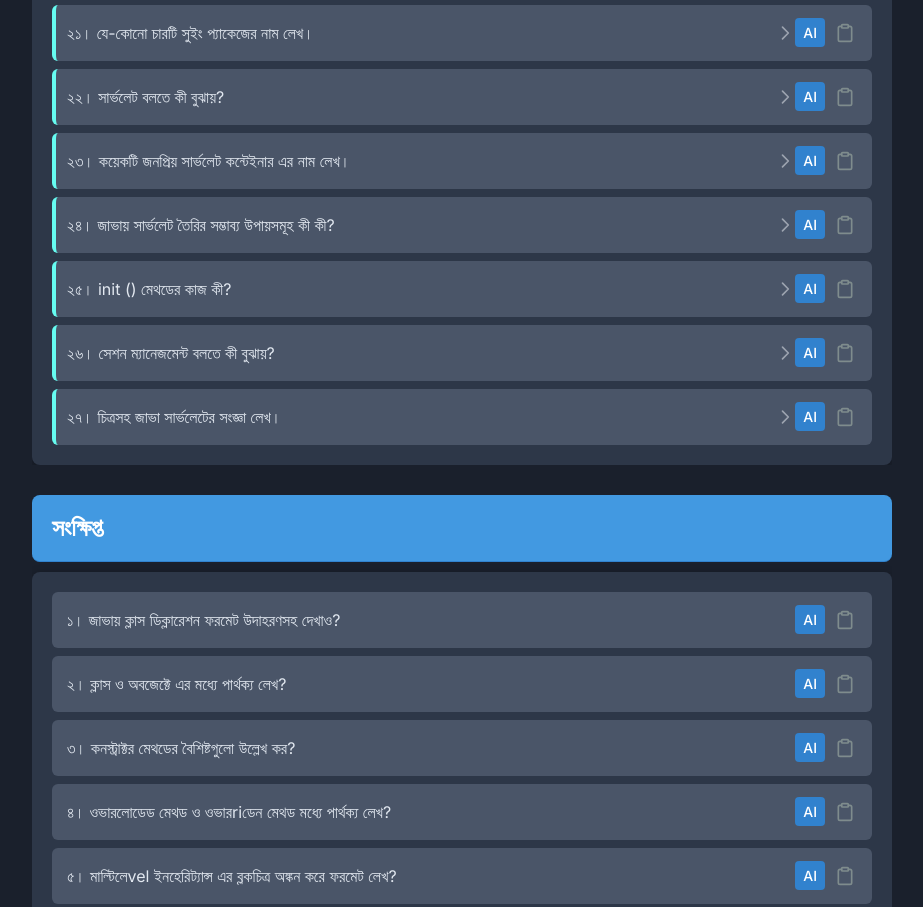
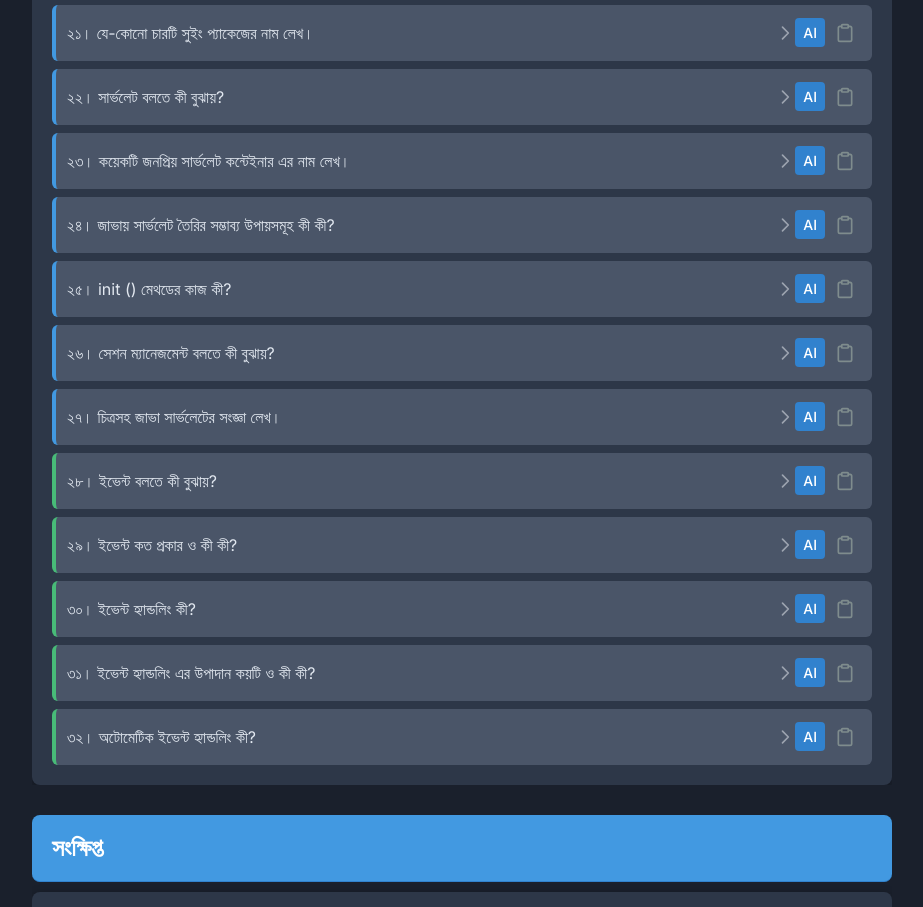
Before and after one commit to expgg/sahrfa, a plain HTML site: page study/suggetions/s/5thjava/index.html in a window 1280 px wide. Shown: the part 1662-2569 px from the top of the page, without its empty margins (178-1101 px from the left). Drawn offline with nearby package versions, Linux system fonts and the light colour scheme.

Commit message:
Update index.html

```diff
--- a/study/suggetions/s/5thjava/index.html
+++ b/study/suggetions/s/5thjava/index.html
@@ -114,14 +114,25 @@
             background-color: #636b7f; /* Slightly lighter on hover */
             transform: translateY(-2px); /* Subtle lift effect */
         }
-        /* New style for highlighted questions - now a subtle left border */
-        .highlighted-question-item {
-            border-left: 4px solid #66FCF1; /* Cyan stripe on the left */
+        /* Style for blue stripe items */
+        .blue-stripe-item {
+            border-left: 4px solid #4299e1; /* Blue stripe on the left */
             padding-left: 11px; /* Adjust padding to account for the border */
             background-color: #4a5568; /* Keep original background for subtle effect */
             color: #e2e8f0; /* Keep original text color */
         }
-        .highlighted-question-item:hover {
+        .blue-stripe-item:hover {
+            background-color: #636b7f; /* Maintain hover effect */
+            transform: translateY(-2px);
+        }
+        /* Style for green stripe items */
+        .green-stripe-item {
+            border-left: 4px solid #48bb78; /* Green stripe on the left */
+            padding-left: 11px; /* Adjust padding to account for the border */
+            background-color: #4a5568; /* Keep original background for subtle effect */
+            color: #e2e8f0; /* Keep original text color */
+        }
+        .green-stripe-item:hover {
             background-color: #636b7f; /* Maintain hover effect */
             transform: translateY(-2px);
         }
@@ -468,20 +479,26 @@
                 { text: "১২। স্ট্রিং কী?", answer: "ক্যারেক্টারের একটি অনুক্রম।" },
                 { text: "১৩। এক্সেপশন হ্যান্ডলিং কি?", answer: "প্রোগ্রামের ত্রুটি মোকাবিলা ও ব্যবস্থাপনার প্রক্রিয়া।" },
                 { text: "১৪। এক্সপশন কী? কী কী কারনে হতে পারে?", answer: "প্রোগ্রাম নির্বাহের অস্বাভাবিক ঘটনা; ফাইল বা নেটওয়ার্ক ত্রুটি, অবৈধ ইনপুট ইত্যাদি কারণে হতে পারে।" },
-                // New very-short questions added previously
-                { text: "১৫। জাভা ডেটাবেজ কানেকটিভিটি (JDBC) বলতে কী বুঝায়?", answer: "JDBC হলো জাভা থেকে ডেটাবেজ সংযোগের API।", highlight: true },
-                { text: "১৬। কানেকশন কী?", answer: "কানেকশন হলো ডেটাবেজের সাথে জাভার সেশন।", highlight: true },
-                { text: "১৭। স্টেটমেন্ট বলতে কী বুঝায়?", answer: "স্টেটমেন্ট হলো SQL কোয়েরি চালানোর ইন্টারফেস।", highlight: true },
-                { text: "১৮। নেটওয়ার্ক প্রটোকল ড্রাইভার কী?", answer: "নেটওয়ার্ক প্রটোকল ড্রাইভার হলো সরাসরি ডেটাবেজে সংযোগকারী JDBC ড্রাইভার।", highlight: true },
-                { text: "১৯। জাভা সুইং বলতে কী বুঝায়?", answer: "জাভা সুইং হলো জাভাতে GUI তৈরির লাইব্রেরি।", highlight: true },
-                { text: "২০। সুইং প্যাকেজ বলতে কী বুঝায়?", answer: "সুইং প্যাকেজ হলো GUI উপাদান তৈরির ক্লাস সংগ্রহ।", highlight: true },
-                { text: "২১। যে-কোনো চারটি সুইং প্যাকেজের নাম লেখ।", answer: "javax.swing, javax.swing.event, javax.swing.text, javax.swing.table।", highlight: true },
-                { text: "২২। সার্ভলেট বলতে কী বুঝায়?", answer: "সার্ভলেট হলো ওয়েব সার্ভারের জন্য জাভা ক্লাস।", highlight: true },
-                { text: "২৩। কয়েকটি জনপ্রিয় সার্ভলেট কন্টেইনার এর নাম লেখ।", answer: "অ্যাপাচি টমক্যাট, জেটি, ওয়াইল্ডফ্লাই।", highlight: true },
-                { text: "২৪। জাভায় সার্ভলেট তৈরির সম্ভাব্য উপায়সমূহ কী কী?", answer: "ইন্টারফেস ইমপ্লিমেন্ট বা ক্লাস এক্সটেন্ড করে।", highlight: true },
-                { text: "২৫। init () মেথডের কাজ কী?", answer: "init() সার্ভলেটের শুরুর ইনিশিয়ালাইজেশন করে।", highlight: true },
-                { text: "২৬। সেশন ম্যানেজমেন্ট বলতে কী বুঝায়?", answer: "সেশন ম্যানেজমেন্ট হলো ব্যবহারকারীর স্টেট বজায় রাখার প্রক্রিয়া।", highlight: true },
-                { text: "২৭। চিত্রসহ জাভা সার্ভলেটের সংজ্ঞা লেখ।", answer: "জাভা সার্ভলেট হলো সার্ভার-সাইড প্রোগ্রাম যা ওয়েব কন্টেন্ট তৈরি করে।", highlight: true }
+                // New very-short questions added previously with blue stripe
+                { text: "১৫। জাভা ডেটাবেজ কানেকটিভিটি (JDBC) বলতে কী বুঝায়?", answer: "JDBC হলো জাভা থেকে ডেটাবেজ সংযোগের API।", stripe: 'blue' },
+                { text: "১৬। কানেকশন কী?", answer: "কানেকশন হলো ডেটাবেজের সাথে জাভার সেশন।", stripe: 'blue' },
+                { text: "১৭। স্টেটমেন্ট বলতে কী বুঝায়?", answer: "স্টেটমেন্ট হলো SQL কোয়েরি চালানোর ইন্টারফেস।", stripe: 'blue' },
+                { text: "১৮। নেটওয়ার্ক প্রটোকল ড্রাইভার কী?", answer: "নেটওয়ার্ক প্রটোকল ড্রাইভার হলো সরাসরি ডেটাবেজে সংযোগকারী JDBC ড্রাইver।", stripe: 'blue' },
+                { text: "১৯। জাভা সুইং বলতে কী বুঝায়?", answer: "জাভা সুইং হলো জাভাতে GUI তৈরির লাইব্রেরি।", stripe: 'blue' },
+                { text: "২০। সুইং প্যাকেজ বলতে কী বুঝায়?", answer: "সুইং প্যাকেজ হলো GUI উপাদান তৈরির ক্লাস সংগ্রহ।", stripe: 'blue' },
+                { text: "২১। যে-কোনো চারটি সুইং প্যাকেজের নাম লেখ।", answer: "javax.swing, javax.swing.event, javax.swing.text, javax.swing.table।", stripe: 'blue' },
+                { text: "২২। সার্ভলেট বলতে কী বুঝায়?", answer: "সার্ভলেট হলো ওয়েব সার্ভারের জন্য জাভা ক্লাস।", stripe: 'blue' },
+                { text: "২৩। কয়েকটি জনপ্রিয় সার্ভলেট কন্টেইনার এর নাম লেখ।", answer: "অ্যাপাচি টমক্যাট, জেটি, ওয়াইল্ডফ্লাই।", stripe: 'blue' },
+                { text: "২৪। জাভায় সার্ভলেট তৈরির সম্ভাব্য উপায়সমূহ কী কী?", answer: "ইন্টারফেস ইমপ্লিমেন্ট বা ক্লাস এক্সটেন্ড করে।", stripe: 'blue' },
+                { text: "২৫। init () মেথডের কাজ কী?", answer: "init() সার্ভলেটের শুরুর ইনিশিয়ালাইজেশন করে।", stripe: 'blue' },
+                { text: "২৬। সেশন ম্যানেজমেন্ট বলতে কী বুঝায়?", answer: "সেশন ম্যানেজমেন্ট হলো ব্যবহারকারীর স্টেট বজায় রাখার প্রক্রিয়া।", stripe: 'blue' },
+                { text: "২৭। চিত্রসহ জাভা সার্ভলেটের সংজ্ঞা লেখ।", answer: "জাভা সার্ভলেট হলো সার্ভার-সাইড প্রোগ্রাম যা ওয়েব কন্টেন্ট তৈরি করে।", stripe: 'blue' },
+                // New very-short questions with green stripe
+                { text: "২৮। ইভেন্ট বলতে কী বুঝায়?", answer: "ইভেন্ট হলো এমন একটি ঘটনা যা ব্যবহারকারী বা সিস্টেম দ্বারা ঘটে, যেমন মাউস ক্লিক, কিবোর্ড প্রেস বা একটি নির্দিষ্ট সময়সীমার সমাপ্তি ।", stripe: 'green' },
+                { text: "২৯। ইভেন্ট কত প্রকার ও কী কী?", answer: "ইভেন্ট সাধারণত দুই প্রকারের হয়: সোর্স ইভেন্ট (Event Source) এবং লিসনার ইভেন্ট (Event Listener) ।", stripe: 'green' },
+                { text: "৩০। ইভেন্ট হ্যান্ডলিং কী?", answer: "ইভেন্ট হ্যান্ডলিং হলো এমন একটি প্রক্রিয়া যার মাধ্যমে কোনো ইভেন্ট ঘটার পর সেটিকে সনাক্ত করা হয় এবং তার প্রতিক্রিয়া হিসাবে নির্দিষ্ট কাজ সম্পাদন করা হয় ।", stripe: 'green' },
+                { text: "৩১। ইভেন্ট হ্যান্ডলিং এর উপাদান কয়টি ও কী কী?", answer: "ইভেন্ট হ্যান্ডলিং এর প্রধান উপাদান তিনটি: ইভেন্ট সোর্স (Event Source), ইভেন্ট লিসনার (Event Listener) এবং ইভেন্ট ক্লাস (Event Class) ।", stripe: 'green' },
+                { text: "৩২। অটোমেটিক ইভেন্ট হ্যান্ডলিং কী?", answer: "অটোমেটিক ইভেন্ট হ্যান্ডলিং হলো এমন একটি পদ্ধতি যেখানে জাভা ভার্চুয়াল মেশিন (JVM) স্বয়ংক্রিয়ভাবে ইভেন্ট সনাক্ত করে এবং সে অনুযায়ী পদক্ষেপ নেয় ।", stripe: 'green' }
             ],
             "short": [
                 { text: "১। জাভায় ক্লাস ডিক্লারেশন ফরমেট উদাহরণসহ দেখাও?" },
@@ -493,13 +510,17 @@
                 { text: "৭। স্ট্রিং এবং বাফারের মধ্যে পার্থক্য লেখ?" },
                 { text: "৮। জাভা এক্সেপশন ক্লাস হায়ারর্কি চিত্রের মাধ্যমে দেখাও?" },
                 { text: "৯। এক্সেপশন হ্যান্ডলিং এর সুবিধাসমূহ লিখ?" },
-                // New short questions added below, starting from 10
-                { text: "১০। JDBC ব্যবহারের সুবিধাসমূহ উল্লেখ কর।", highlight: true },
-                { text: "১১। ODBC ড্রাইভারের ব্লক ডায়াগ্রাম অঙ্কন কর।", highlight: true },
-                { text: "১২। নেটওয়ার্ক প্রটোকল ড্রাইভার সংক্ষেপে বর্ণনা কর।", highlight: true },
-                { text: "১৩। জাভা সুইং ব্যবহারের অসুবিধাসমূহ লেখ।", highlight: true },
-                { text: "১৪। সিনট্যাক্সসহ JLabel কম্পোনেন্ট ব্যাখ্যা কর।", highlight: true },
-                { text: "১৫। উদাহরণসহ JButton কম্পোনেন্ট বর্ণনা কর।", highlight: true }
+                // Previous new short questions with blue stripe
+                { text: "১০। JDBC ব্যবহারের সুবিধাসমূহ উল্লেখ কর।", stripe: 'blue' },
+                { text: "১১। ODBC ড্রাইভারের ব্লক ডায়াগ্রাম অঙ্কন কর।", stripe: 'blue' },
+                { text: "১২। নেটওয়ার্ক প্রটোকল ড্রাইভার সংক্ষেপে বর্ণনা কর।", stripe: 'blue' },
+                { text: "১৩। জাভা সুইং ব্যবহারের অসুবিধাসমূহ লেখ।", stripe: 'blue' },
+                { text: "১৪। সিনট্যাক্সসহ JLabel কম্পোনেন্ট ব্যাখ্যা কর।", stripe: 'blue' },
+                { text: "১৫। উদাহরণসহ JButton কম্পোনেন্ট বর্ণনা কর।", stripe: 'blue' },
+                // New short questions with green stripe
+                { text: "১৬। উদাহরণসহ জাভা এনোটেশন ব্যাখ্যা করো।", stripe: 'green' },
+                { text: "১৭। ইভেন্ট হ্যান্ডলিং এর প্রকারভেদ আলোচনা করো।", stripe: 'green' },
+                { text: "১৮। Override এনোটেশন লেখো।", stripe: 'green' }
             ],
             "essay": [
                 { text: "১। আয়তক্ষেত্রের ক্ষেত্রফল নির্ণয়ের একটি জাভা প্রোগ্রাম লেখ?" },
@@ -765,9 +786,12 @@
                     questions[category].forEach((q) => {
                         const listItem = document.createElement('div');
                         listItem.classList.add('question-item');
-                        // Add highlight class if applicable
-                        if (q.highlight) {
-                            listItem.classList.add('highlighted-question-item');
+
+                        // Add stripe class based on 'stripe' property
+                        if (q.stripe === 'blue') {
+                            listItem.classList.add('blue-stripe-item');
+                        } else if (q.stripe === 'green') {
+                            listItem.classList.add('green-stripe-item');
                         }
 
                         let questionContentHTML = ``;
```
